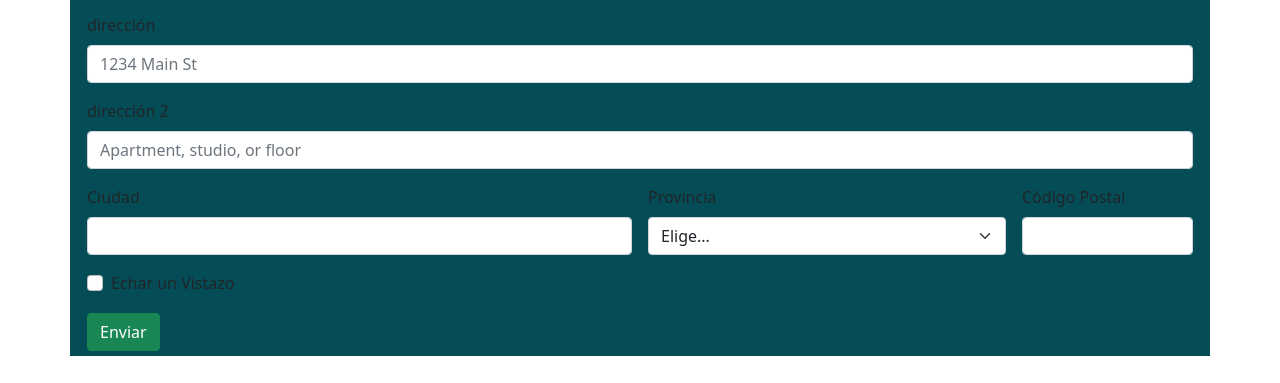
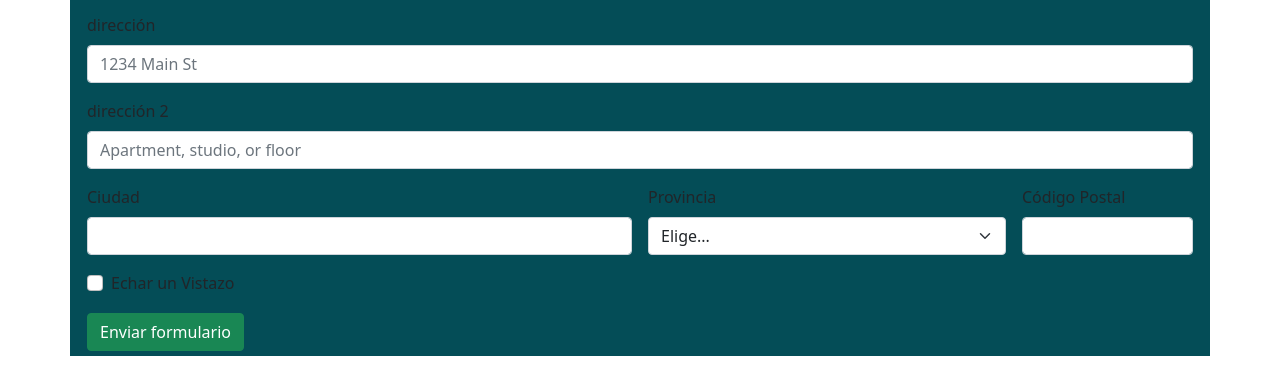
Before and after one commit to eduardoandaloro/proyectofinalAndaloro, a plain HTML site: page html/contacto.html in a window 1280 px wide. Shown: the part 524-907 px from the top of the page. Drawn offline with nearby package versions, Linux system fonts and the light colour scheme; a web font is replaced by a local one.

Commit message:
contactomodficado

```diff
--- a/html/contacto.html
+++ b/html/contacto.html
@@ -89,7 +89,7 @@
                 </div>
               </div>
               <div class="col-12">
-                <button type="submit" class="btn btn-success">Enviar</button>
+                <button type="submit" class="btn btn-success">Enviar formulario</button>
               </div>
             </form>
      </Main>
```
